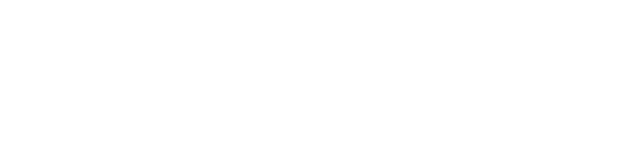
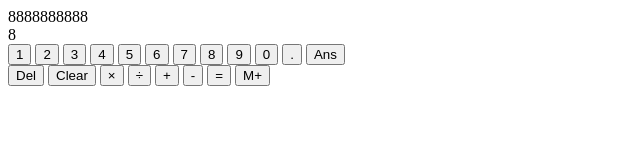
Before and after one commit to climaxmba/Calculator, a plain HTML site: page index.html in a window 1280 px wide. Shown: the whole page, without its empty margins (0-640 px from the left). Drawn offline with Linux system fonts and the light colour scheme.

Commit message:
Add calculator display & buttons

```diff
--- a/index.html
+++ b/index.html
@@ -8,7 +8,40 @@
     <title>Calculator</title>
 </head>
 <body>
+    <div id="calc">
+        <div id="calc-display-container">
+            <div class="calc-display" id="display-1">8888888888</div>
+            <div class="calc-display" id="display-2">8</div>
+        </div>
 
+        <div id="calc-btns-container">
+            <div id="left-calc-btns">
+                <button class="calc-btns numbers">1</button>
+                <button class="calc-btns numbers">2</button>
+                <button class="calc-btns numbers">3</button>
+                <button class="calc-btns numbers">4</button>
+                <button class="calc-btns numbers">5</button>
+                <button class="calc-btns numbers">6</button>
+                <button class="calc-btns numbers">7</button>
+                <button class="calc-btns numbers">8</button>
+                <button class="calc-btns numbers">9</button>
+                <button class="calc-btns numbers">0</button>
+                <button class="calc-btns">.</button>
+                <button class="calc-btns">Ans</button>
+            </div>
+
+            <div id="right-calc-btns">
+                <button class="calc-btns">Del</button>
+                <button class="calc-btns">Clear</button>
+                <button class="calc-btns operators">×</button>
+                <button class="calc-btns operators">÷</button>
+                <button class="calc-btns operators">+</button>
+                <button class="calc-btns operators">-</button>
+                <button class="calc-btns">=</button>
+                <button class="calc-btns">M+</button>
+            </div>
+        </div>
+    </div>
     <script src="script.js"></script>
 </body>
 </html>
```
